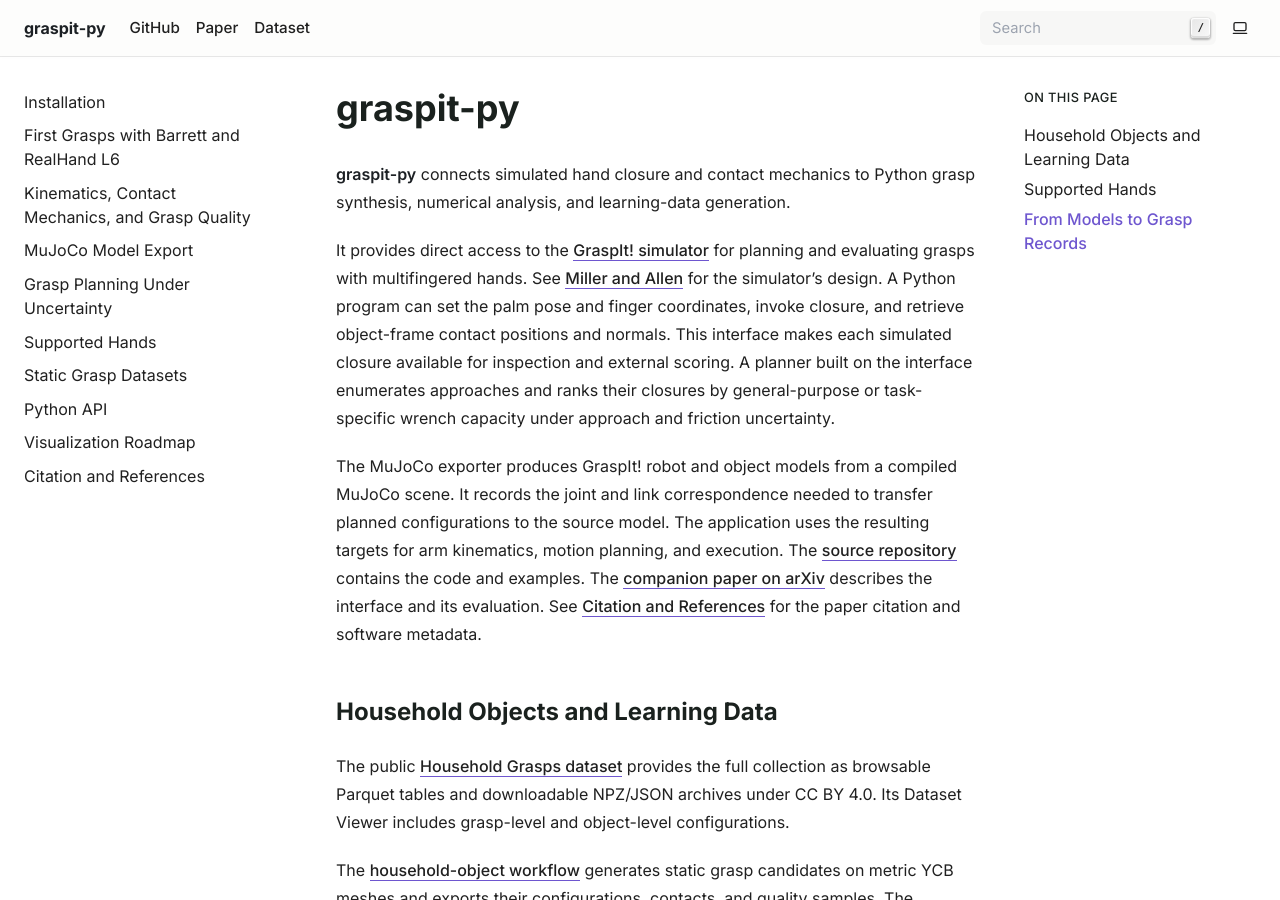
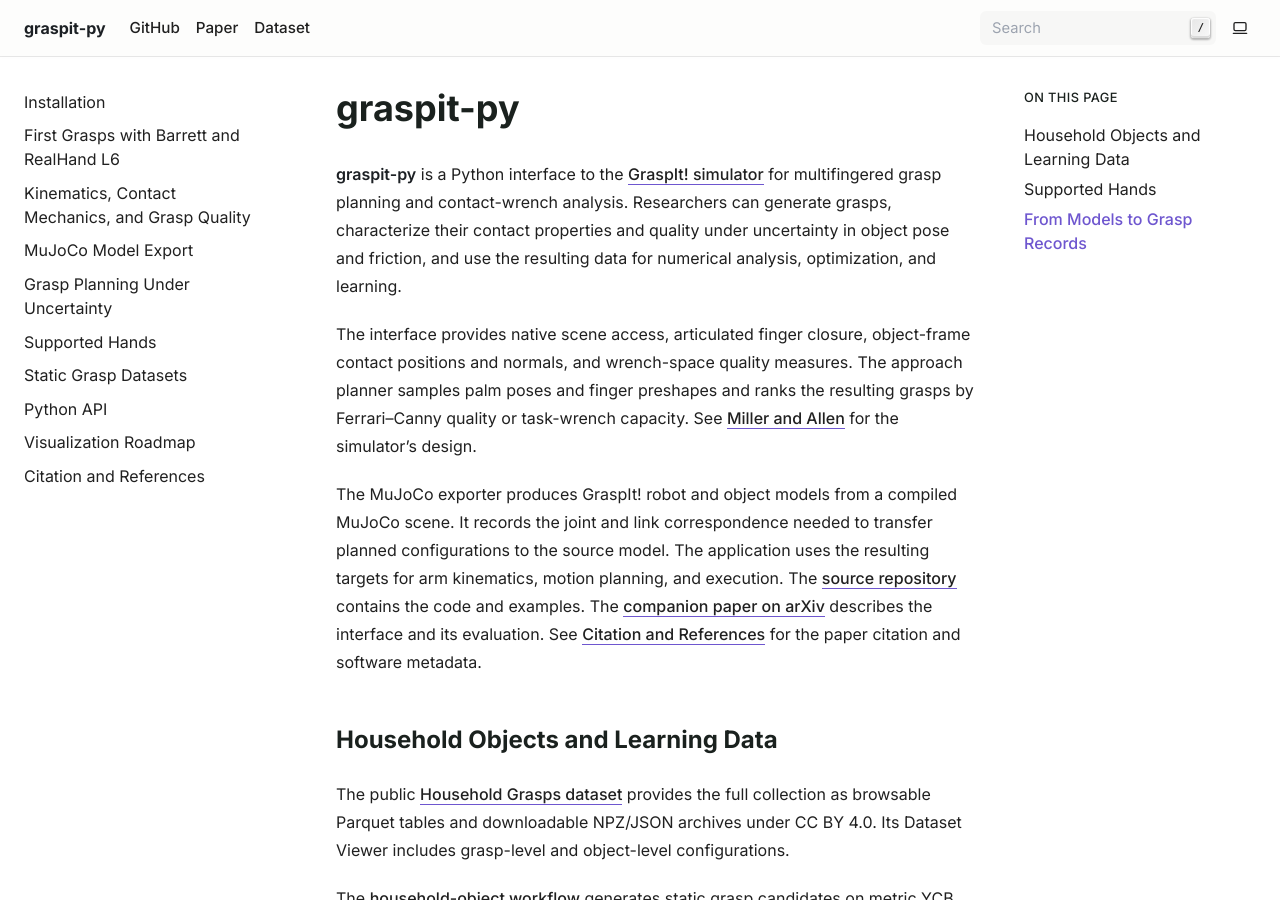
Before and after one commit to coenwerem/graspit-py, a Sphinx documentation site: the page built from docs/index.md, in a window 1280 px wide and 900 px high. Built offline with Sphinx 7.4.7, drawn with Linux system fonts in a browser that asks for light colours; some of the changed text lies outside the part shown.

Commit message:
clarify grasp generation and analysis documentation

````diff
--- a/docs/index.md
+++ b/docs/index.md
@@ -1,16 +1,17 @@
 # graspit-py
 
-**graspit-py** connects simulated hand closure and contact mechanics to Python grasp synthesis, numerical analysis, and learning-data generation.
+**graspit-py** is a Python interface to the
+[GraspIt! simulator](https://graspit-simulator.github.io/) for multifingered
+grasp planning and contact-wrench analysis. Researchers can generate grasps,
+characterize their contact properties and quality under uncertainty in object
+pose and friction, and use the resulting data for numerical analysis,
+optimization, and learning.
 
-It provides direct access to the
-[GraspIt! simulator](https://graspit-simulator.github.io/) for planning
-and evaluating grasps with multifingered hands. See
+The interface provides native scene access, articulated finger closure,
+object-frame contact positions and normals, and wrench-space quality measures.
+The approach planner samples palm poses and finger preshapes and ranks the
+resulting grasps by Ferrari–Canny quality or task-wrench capacity. See
 {ref}`Miller and Allen <ref-miller-allen>` for the simulator's design.
-A Python program can set the palm pose and finger coordinates, invoke
-closure, and retrieve object-frame contact positions and normals. This interface makes each simulated closure
-available for inspection and external scoring. A planner built on the
-interface enumerates approaches and ranks their closures by general-purpose
-or task-specific wrench capacity under approach and friction uncertainty.
 
 The MuJoCo exporter produces GraspIt! robot and object models from a
 compiled MuJoCo scene. It records the joint and link correspondence needed
@@ -126,7 +127,7 @@ wrench scores used in both guides.
 Model conversion supplies geometry and the joint map. Native closure provides contacts, and numerical analysis supplies wrench-quality samples. A grasp record connects the selected command to its nominal contacts and scores. Select the figure for a full-size view.
 ```
 
-The [API reference](api.md) groups the corresponding operations by scene setup, hand state, contacts, and geometry. The [theory guide](theory.md) connects their numerical inputs to the contact and wrench models.
+The [API reference](api.md) groups the corresponding operations by scene setup, hand state, contacts, and geometry. The [theory guide](theory.md) defines the contact and wrench models used by these operations.
 
 ```{toctree}
 :maxdepth: 2
````
Also changed, not shown: README.md (+6 -7 lines), docs/quickstart.md (+3 -3 lines), docs/roadmap.md (+1 -2 lines), examples/household_objects/README.md.
